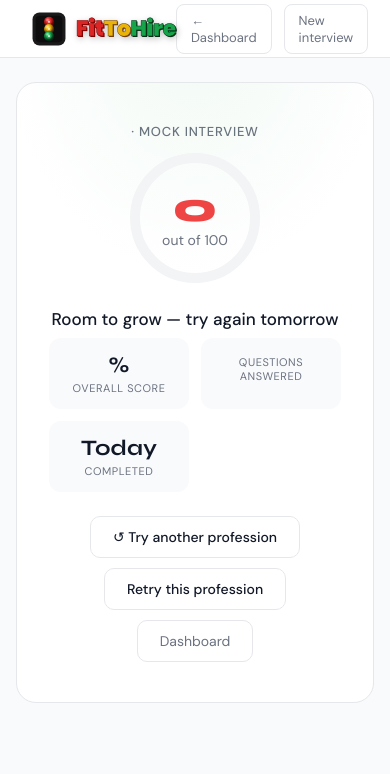
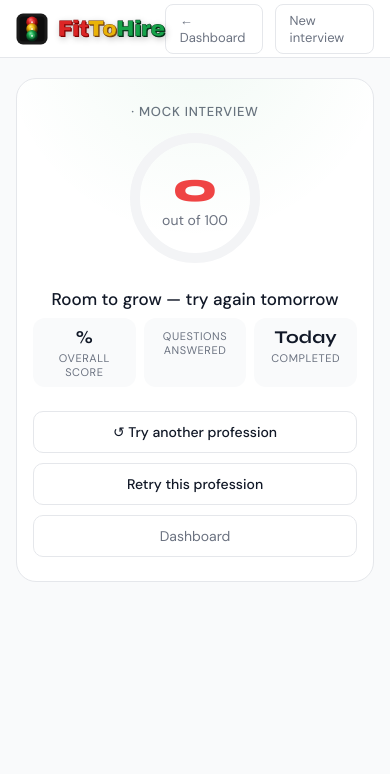
Before and after one commit to AuditDesk/fittohire, a FastAPI app: template app/templates/interview/result.html in a window 390 px wide. Shown: the top 774 px of the page. Run offline with FastAPI, Linux system fonts and the light colour scheme; the template is opened without the code that fills it, so the values that code supplies are empty.

Commit message:
Update result.html

```diff
--- a/app/templates/interview/result.html
+++ b/app/templates/interview/result.html
@@ -6,8 +6,7 @@
   <title>Your Results — FitToHire</title>
   <link href="https://fonts.googleapis.com/css2?family=DM+Sans:wght@300;400;500;600&family=Syne:wght@700;800&display=swap" rel="stylesheet">
   <style>
-  @import url('https://fonts.googleapis.com/css2?family=Poppins:wght@900&display=swap');
-  .fth-logo { display:inline-flex; align-items:center; gap:10px; text-decoration:none; }
+.fth-logo { display:inline-flex; align-items:center; gap:10px; text-decoration:none; }
   .fth-logo-text { font-family:'Poppins','Arial Black',sans-serif; font-weight:900; font-size:22px; letter-spacing:-0.5px; line-height:1; filter:drop-shadow(1px 2px 3px rgba(0,0,0,0.22)); display:inline-flex; }
   .fth-logo-text .f { color:#DC2626; -webkit-text-stroke:0.5px #7f0000; text-shadow:1px 1px 0 #7f0000; }
   .fth-logo-text .t { color:#EAB308; -webkit-text-stroke:0.5px #713f12; text-shadow:1px 1px 0 #713f12; }
@@ -129,31 +128,36 @@
       .insights-grid { grid-template-columns: 1fr; }
       .page { padding: 1.5rem 1rem 3rem; }
     }
-  </style>
+
+@media (max-width: 600px) {
+  .page { padding: 1.25rem 1rem 3rem; }
+  .score-hero { padding: 1.5rem 1rem; }
+  .stat-row { grid-template-columns: 1fr 1fr 1fr; gap: 8px; }
+  .stat-box { padding: 8px; }
+  .stat-val { font-size: 18px; }
+  .actions { flex-direction: column; align-items: stretch; }
+  .btn-share, .btn-retry, .btn-dash { width: 100%; text-align: center; justify-content: center; }
+  .breakdown-grid { grid-template-columns: 1fr; }
+  .insights-grid { grid-template-columns: 1fr; }
+  nav { padding: 0 1rem; }
+}
+
+</style>
 </head>
 <body>
 
 <nav>
-  <a href="/" class="fth-logo"><svg width="34" height="38" viewBox="0 0 256 256" xmlns="http://www.w3.org/2000/svg" style="flex-shrink:0;">
+  <a href="/" class="fth-logo"><svg width="32" height="32" viewBox="0 0 256 256" xmlns="http://www.w3.org/2000/svg" style="flex-shrink:0;display:block;">
   <defs>
-    <radialGradient id="rL" cx="38%" cy="30%" r="62%"><stop offset="0%" stop-color="#ff8080"/><stop offset="38%" stop-color="#DC2626"/><stop offset="100%" stop-color="#6b0000"/></radialGradient>
-    <radialGradient id="aL" cx="38%" cy="30%" r="62%"><stop offset="0%" stop-color="#fef08a"/><stop offset="38%" stop-color="#EAB308"/><stop offset="100%" stop-color="#4a2800"/></radialGradient>
-    <radialGradient id="gL" cx="38%" cy="30%" r="62%"><stop offset="0%" stop-color="#86efac"/><stop offset="38%" stop-color="#16A34A"/><stop offset="100%" stop-color="#022c16"/></radialGradient>
+    <radialGradient id="rS" cx="38%" cy="30%" r="62%"><stop offset="0%" stop-color="#ff8080"/><stop offset="38%" stop-color="#DC2626"/><stop offset="100%" stop-color="#6b0000"/></radialGradient>
+    <radialGradient id="aS" cx="38%" cy="30%" r="62%"><stop offset="0%" stop-color="#fef08a"/><stop offset="38%" stop-color="#EAB308"/><stop offset="100%" stop-color="#4a2800"/></radialGradient>
+    <radialGradient id="gS" cx="38%" cy="30%" r="62%"><stop offset="0%" stop-color="#86efac"/><stop offset="38%" stop-color="#16A34A"/><stop offset="100%" stop-color="#022c16"/></radialGradient>
   </defs>
   <rect x="4" y="4" width="248" height="248" rx="52" fill="#1a1a1a"/>
   <rect x="28" y="28" width="200" height="200" rx="28" fill="#0d0d0d"/>
-  <circle cx="128" cy="74" r="38" fill="url(#rL)"/>
-  <circle cx="128" cy="74" r="19" fill="#ff6060" opacity="0.35"/>
-  <circle cx="128" cy="74" r="8" fill="white" opacity="0.72"/>
-  <ellipse cx="114" cy="61" rx="13" ry="7" fill="white" opacity="0.2"/>
-  <circle cx="128" cy="128" r="38" fill="url(#aL)"/>
-  <circle cx="128" cy="128" r="19" fill="#fde047" opacity="0.35"/>
-  <circle cx="128" cy="128" r="8" fill="white" opacity="0.72"/>
-  <ellipse cx="114" cy="115" rx="13" ry="7" fill="white" opacity="0.2"/>
-  <circle cx="128" cy="182" r="38" fill="url(#gL)"/>
-  <circle cx="128" cy="182" r="19" fill="#4ade80" opacity="0.35"/>
-  <circle cx="128" cy="182" r="8" fill="white" opacity="0.72"/>
-  <ellipse cx="114" cy="169" rx="13" ry="7" fill="white" opacity="0.2"/>
+  <circle cx="128" cy="74" r="46" fill="url(#rS)"/><circle cx="128" cy="74" r="23" fill="#ff6060" opacity="0.35"/><circle cx="128" cy="74" r="9" fill="white" opacity="0.72"/>
+  <circle cx="128" cy="128" r="46" fill="url(#aS)"/><circle cx="128" cy="128" r="23" fill="#fde047" opacity="0.35"/><circle cx="128" cy="128" r="9" fill="white" opacity="0.72"/>
+  <circle cx="128" cy="182" r="46" fill="url(#gS)"/><circle cx="128" cy="182" r="23" fill="#4ade80" opacity="0.35"/><circle cx="128" cy="182" r="9" fill="white" opacity="0.72"/>
 </svg><span class="fth-logo-text"><span class="f">Fit</span><span class="t">To</span><span class="h">Hire</span></span></a>
   <div class="nav-right">
     <a href="/dashboard" class="nav-link">← Dashboard</a>
```
